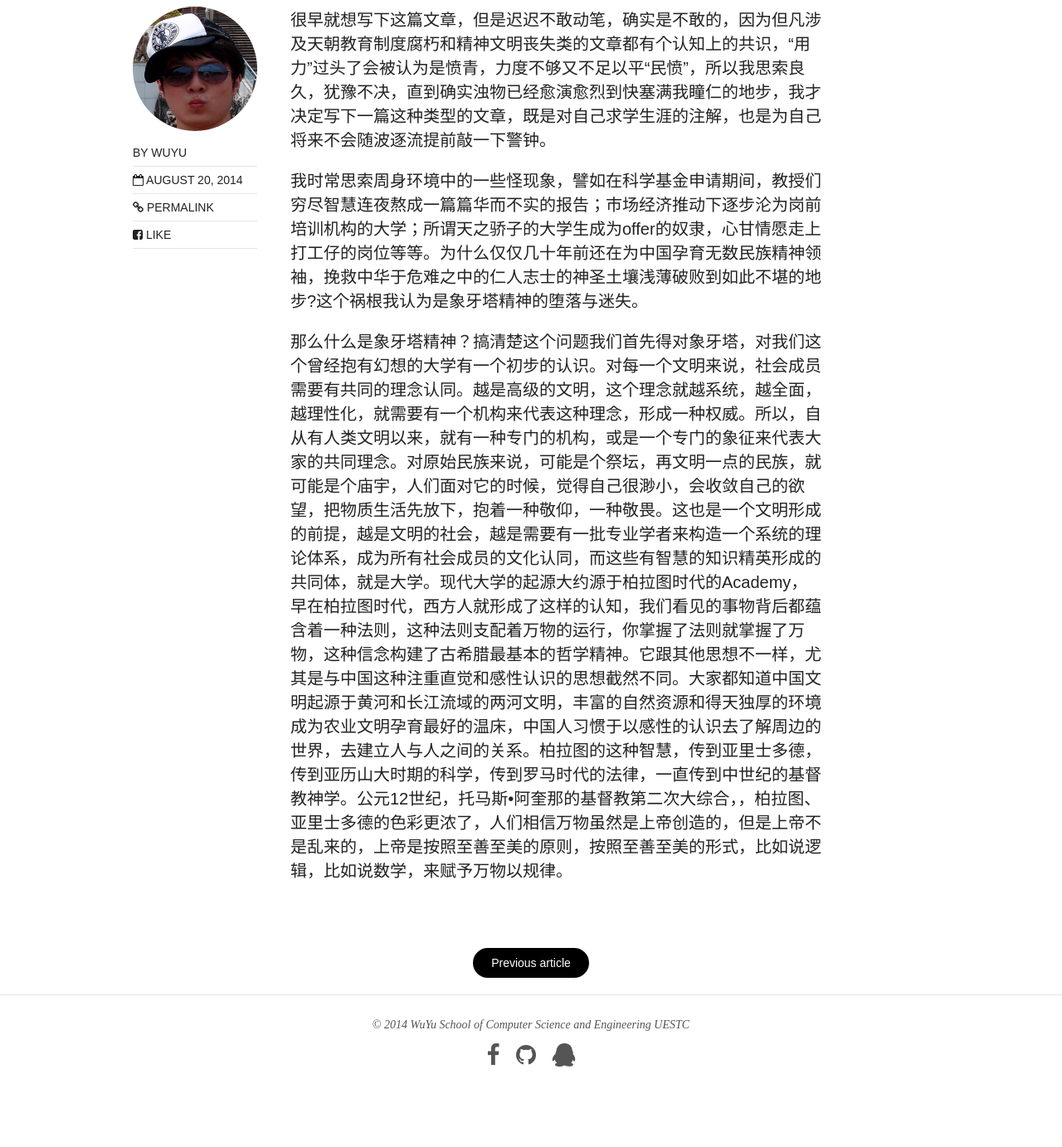
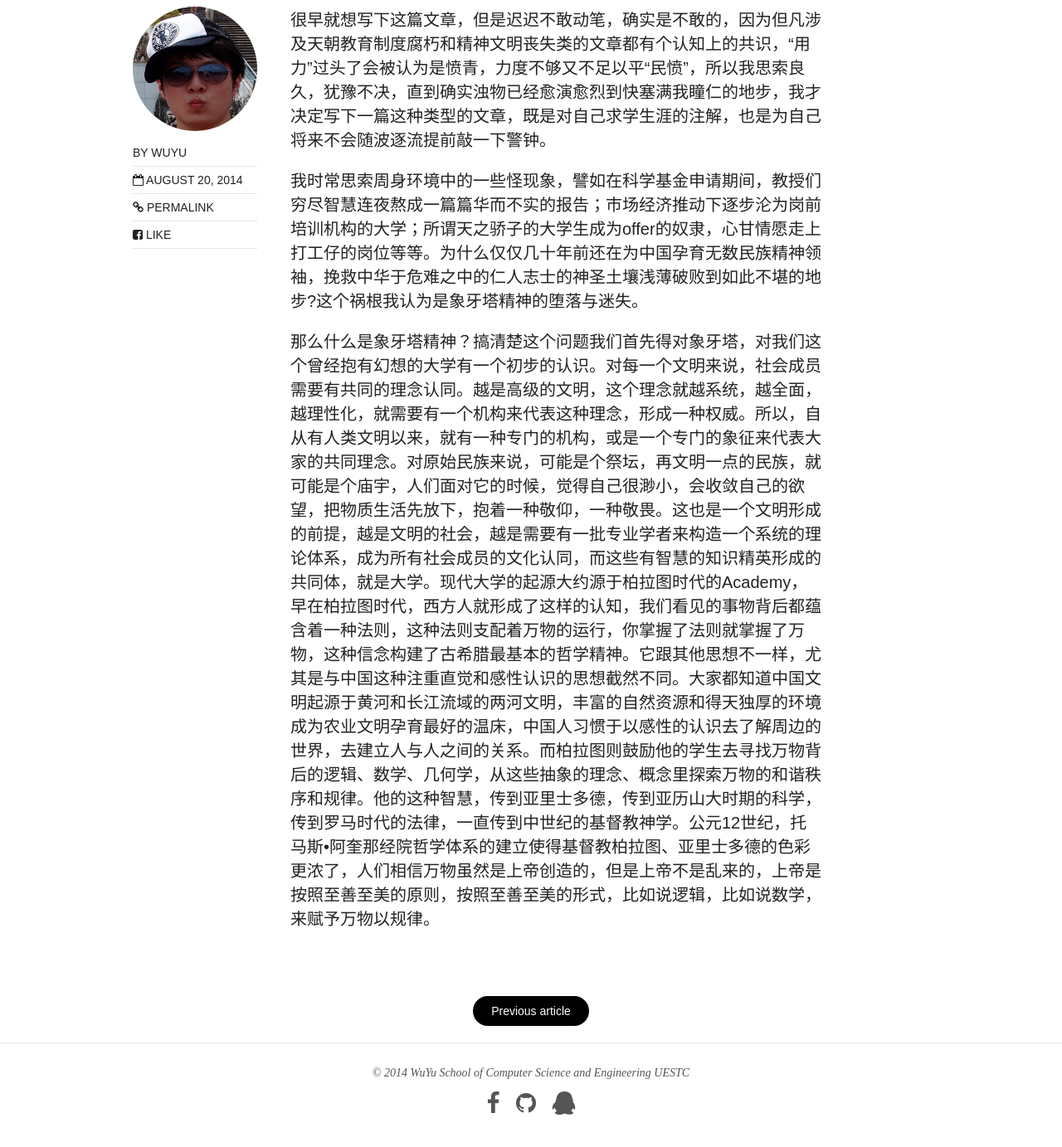
Before and after one commit to wuyu201321060203/wuyu201321060203.github.io, a Jekyll site: the page built from _posts/2014-08-20-dd.md, in a window 1280 px wide and 1400 px high, scrolled down 859 px. Shown: the top 1383 px of the window at 83% size. Built offline with Jekyll 4.4.1, drawn with Linux system fonts in a browser that asks for light colours; nearby versions of some CDN libraries; before the commit the page ends 2201 px from its top, so only the background shows below that.

Commit message:
Published with https://stackedit.io/

```diff
--- a/_posts/2014-08-20-dd.md
+++ b/_posts/2014-08-20-dd.md
@@ -16,5 +16,4 @@ share: true
 
 我时常思索周身环境中的一些怪现象，譬如在科学基金申请期间，教授们穷尽智慧连夜熬成一篇篇华而不实的报告；市场经济推动下逐步沦为岗前培训机构的大学；所谓天之骄子的大学生成为offer的奴隶，心甘情愿走上打工仔的岗位等等。为什么仅仅几十年前还在为中国孕育无数民族精神领袖，挽救中华于危难之中的仁人志士的神圣土壤浅薄破败到如此不堪的地步?这个祸根我认为是象牙塔精神的堕落与迷失。
 
-
-那么什么是象牙塔精神？搞清楚这个问题我们首先得对象牙塔，对我们这个曾经抱有幻想的大学有一个初步的认识。对每一个文明来说，社会成员需要有共同的理念认同。越是高级的文明，这个理念就越系统，越全面，越理性化，就需要有一个机构来代表这种理念，形成一种权威。所以，自从有人类文明以来，就有一种专门的机构，或是一个专门的象征来代表大家的共同理念。对原始民族来说，可能是个祭坛，再文明一点的民族，就可能是个庙宇，人们面对它的时候，觉得自己很渺小，会收敛自己的欲望，把物质生活先放下，抱着一种敬仰，一种敬畏。这也是一个文明形成的前提，越是文明的社会，越是需要有一批专业学者来构造一个系统的理论体系，成为所有社会成员的文化认同，而这些有智慧的知识精英形成的共同体，就是大学。现代大学的起源大约源于柏拉图时代的Academy，早在柏拉图时代，西方人就形成了这样的认知，我们看见的事物背后都蕴含着一种法则，这种法则支配着万物的运行，你掌握了法则就掌握了万物，这种信念构建了古希腊最基本的哲学精神。它跟其他思想不一样，尤其是与中国这种注重直觉和感性认识的思想截然不同。大家都知道中国文明起源于黄河和长江流域的两河文明，丰富的自然资源和得天独厚的环境成为农业文明孕育最好的温床，中国人习惯于以感性的认识去了解周边的世界，去建立人与人之间的关系。柏拉图的这种智慧，传到亚里士多德，传到亚历山大时期的科学，传到罗马时代的法律，一直传到中世纪的基督教神学。公元12世纪，托马斯•阿奎那的基督教第二次大综合，，柏拉图、亚里士多德的色彩更浓了，人们相信万物虽然是上帝创造的，但是上帝不是乱来的，上帝是按照至善至美的原则，按照至善至美的形式，比如说逻辑，比如说数学，来赋予万物以规律。
+那么什么是象牙塔精神？搞清楚这个问题我们首先得对象牙塔，对我们这个曾经抱有幻想的大学有一个初步的认识。对每一个文明来说，社会成员需要有共同的理念认同。越是高级的文明，这个理念就越系统，越全面，越理性化，就需要有一个机构来代表这种理念，形成一种权威。所以，自从有人类文明以来，就有一种专门的机构，或是一个专门的象征来代表大家的共同理念。对原始民族来说，可能是个祭坛，再文明一点的民族，就可能是个庙宇，人们面对它的时候，觉得自己很渺小，会收敛自己的欲望，把物质生活先放下，抱着一种敬仰，一种敬畏。这也是一个文明形成的前提，越是文明的社会，越是需要有一批专业学者来构造一个系统的理论体系，成为所有社会成员的文化认同，而这些有智慧的知识精英形成的共同体，就是大学。现代大学的起源大约源于柏拉图时代的Academy，早在柏拉图时代，西方人就形成了这样的认知，我们看见的事物背后都蕴含着一种法则，这种法则支配着万物的运行，你掌握了法则就掌握了万物，这种信念构建了古希腊最基本的哲学精神。它跟其他思想不一样，尤其是与中国这种注重直觉和感性认识的思想截然不同。大家都知道中国文明起源于黄河和长江流域的两河文明，丰富的自然资源和得天独厚的环境成为农业文明孕育最好的温床，中国人习惯于以感性的认识去了解周边的世界，去建立人与人之间的关系。而柏拉图则鼓励他的学生去寻找万物背后的逻辑、数学、几何学，从这些抽象的理念、概念里探索万物的和谐秩序和规律。他的这种智慧，传到亚里士多德，传到亚历山大时期的科学，传到罗马时代的法律，一直传到中世纪的基督教神学。公元12世纪，托马斯•阿奎那经院哲学体系的建立使得基督教柏拉图、亚里士多德的色彩更浓了，人们相信万物虽然是上帝创造的，但是上帝不是乱来的，上帝是按照至善至美的原则，按照至善至美的形式，比如说逻辑，比如说数学，来赋予万物以规律。
```
